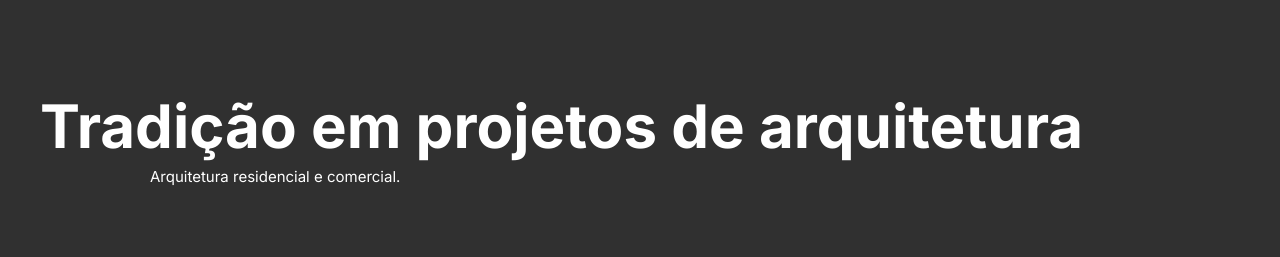
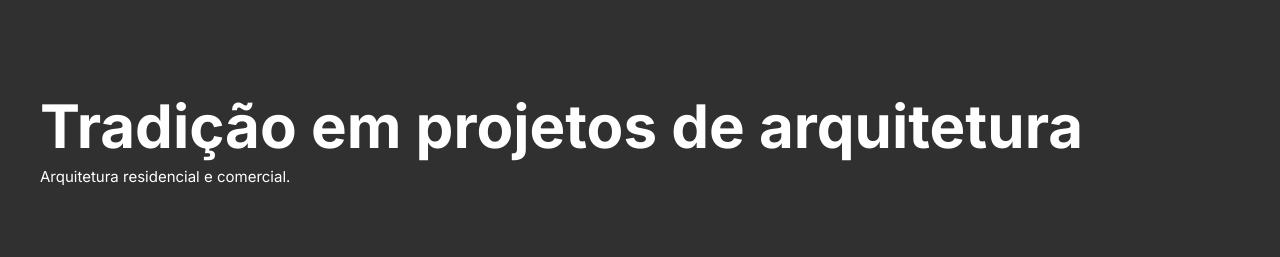
Before and after one commit to joseneisantana/LandingPageEngenharia, a plain HTML site: page index.html in a window 1280 px wide. Shown: the top 257 px of the page. Drawn offline with Linux system fonts and the light colour scheme.

Commit message:
Penultima atualizaçã01

```diff
--- a/style.css
+++ b/style.css
@@ -26,7 +26,7 @@
 }
 
 #texto-menusuperior{
-    margin-left: 150px;
+    margin-left: 40px;
     margin-top: 5px;
     font-size: 15px;
 }
```
